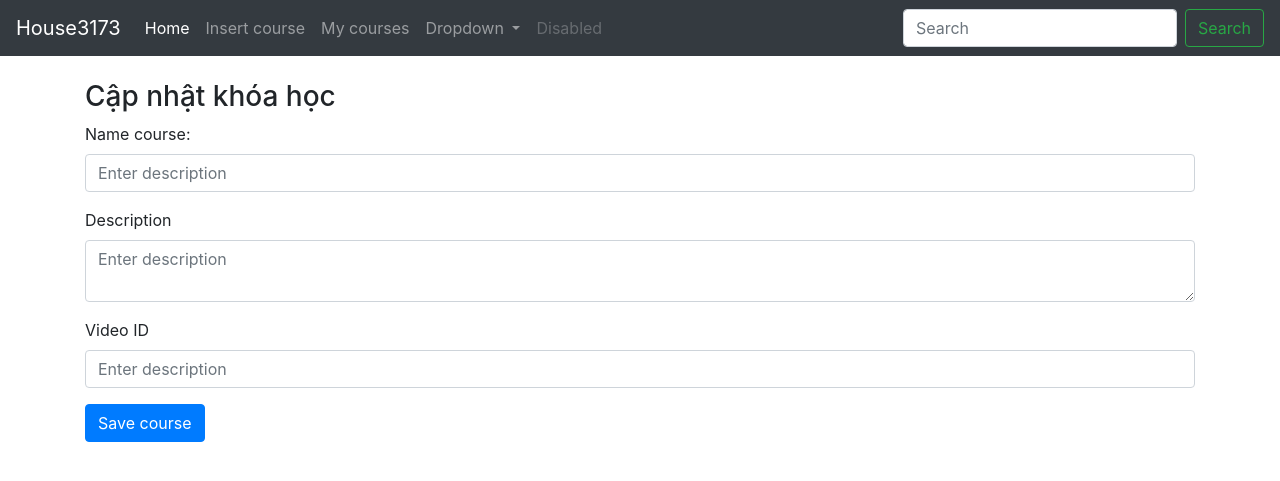
After one commit to house3173/Blog_NodeJS, a Node server app: template src/resources/views/courses/edit.hbs in a window 1280 px wide. The commit adds this page. Shown: the top 481 px of the page. Run offline with Node 20, Linux system fonts and the light colour scheme; the template is opened without the code that fills it, so the values that code supplies are empty; some libraries are stand-ins or nearby versions.

Commit message:
build Update  course

```diff
--- a/package.json
+++ b/package.json
@@ -30,6 +30,7 @@
   "dependencies": {
     "express": "^4.19.2",
     "express-handlebars": "^7.1.2",
+    "method-override": "^3.0.0",
     "mongoose": "^8.3.2",
     "morgan": "^1.10.0"
   },
--- a/src/index.js
+++ b/src/index.js
@@ -3,6 +3,7 @@ const express = require('express');
 const { engine } = require('express-handlebars');
 const morgan = require('morgan');
 const { log } = require('console');
+const methodOverride = require('method-override');
 const exp = require('constants');
 const app = express();
 const port = 3000;
@@ -19,11 +20,17 @@ app.use(express.static('public'));
 // HTTP logger
 app.use(morgan('combined'));
 
+// method override use POST as DELETE/PUT/PATCH
+app.use(methodOverride('_method'));
+
 // Template engine
 app.engine(
     'hbs',
     engine({
         extname: '.hbs',
+        helpers: {
+            sum: (a,b) => a+b,
+        }
     }),
 );
 app.set('view engine', 'hbs');
--- /dev/null
+++ b/src/resources/views/courses/edit.hbs
@@ -0,0 +1,22 @@
+<div class="mt-4">
+    <h3>Cập nhật khóa học</h3>
+    <form method="POST" action="/courses/{{course._id}}?method=PUT">
+        <div class="form-group">
+            <label for="name">Name course:</label>
+            <input type="text" class="form-control" value="{{course.name}}" name="name" id="name"  placeholder="Enter description">
+        </div>
+        <div class="form-group">
+            <label for="description">Description</label>
+            <textarea class="form-control" name="description" id="description"  placeholder="Enter description">{{course.description}}</textarea>
+        </div>
+        <div class="form-group">
+            <label for="videoId">Video ID</label>
+            <input type="text" class="form-control" value="{{course.videoId}}" name="videoId" id="videoId"  placeholder="Enter description">
+        </div>
+
+        <button type="submit" class="btn btn-primary">Save course</button>
+
+        {{!-- <input type="text" name="name" id="name"  placeholder="Enter description">
+        <button type="submit">Submit</button> --}}
+    </form>
+</div>
--- a/src/resources/views/partials/header.hbs
+++ b/src/resources/views/partials/header.hbs
@@ -11,6 +11,9 @@
       </li>
       <li class="nav-item">
         <a class="nav-link" href="/courses/create">Insert course</a>
+      </li>
+      <li class="nav-item">
+        <a class="nav-link" href="/me/stored/courses">My courses</a>
       </li>
       <li class="nav-item dropdown">
         <a class="nav-link dropdown-toggle" href="#" id="navbarDropdown" role="button" data-toggle="dropdown" aria-haspopup="true" aria-expanded="false">
--- a/src/routes/courses.js
+++ b/src/routes/courses.js
@@ -5,6 +5,8 @@ const courseController = require('../app/controllers/CourseController');
 
 router.get('/create', courseController.create);
 router.post('/store', courseController.store);
+router.post('/:id', courseController.update);
+router.get('/:id/edit', courseController.edit);
 router.get('/:slug', courseController.show);
 
 
--- a/src/routes/index.js
+++ b/src/routes/index.js
@@ -1,11 +1,14 @@
 const newsRouter = require('./news');
 const siteRouter = require('./site');
 const courseRouter = require('./courses')
+const meRouter = require('./me')
 
 function route(app) {
     app.use('/news', newsRouter);
     app.use('/courses', courseRouter);
+    app.use('/me',meRouter);
     app.use('/', siteRouter);
+
 }
 
 module.exports = route;
```
Also changed, not shown: src/app/controllers/CourseController.js (+17 -0 lines), src/app/controllers/MeController.js (added, +17 -0 lines), src/resources/views/me/stored-courses.hbs (added, +25 -0 lines), src/routes/me.js (added, +8 -0 lines), 1 other file.
